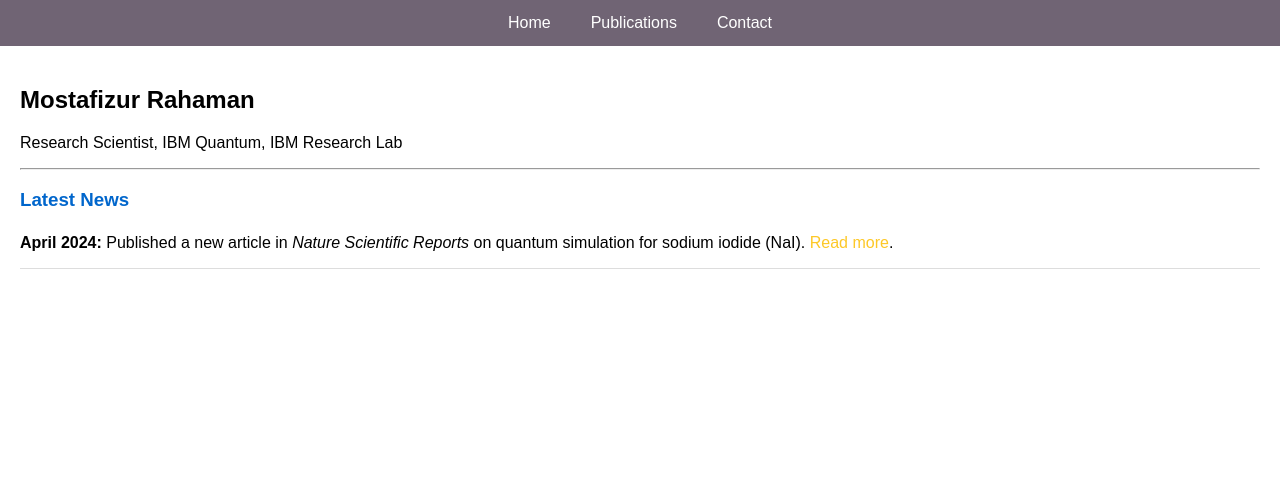
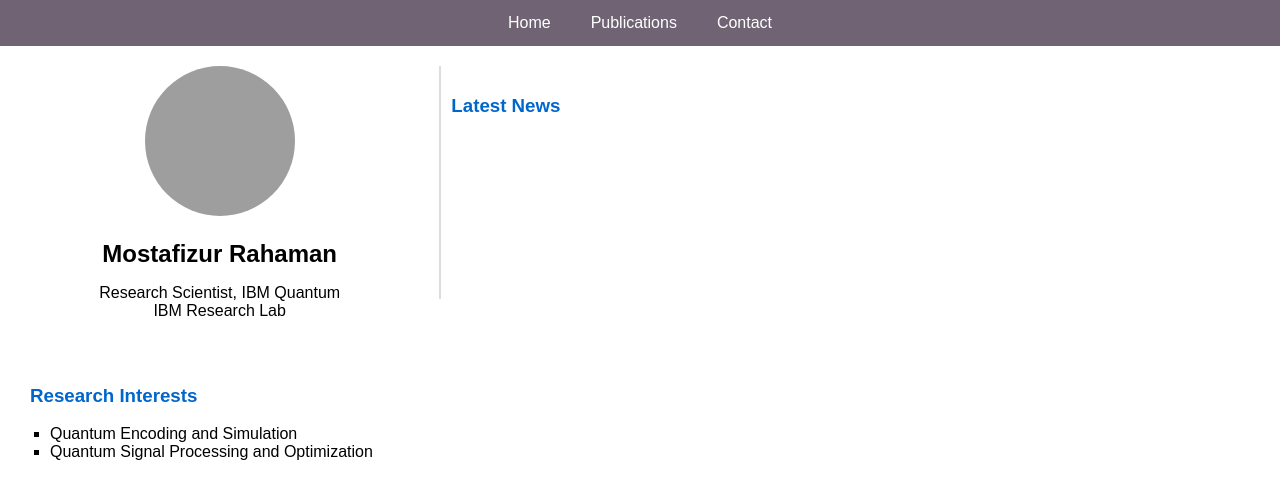
Before and after one commit to rahaman-quantum/rahaman.github.io, a Jekyll site: the page built from README.md, in a window 1280 px wide. Shown: the top 499 px of the page. Built offline with Jekyll 4.4.1, drawn with Linux system fonts in a browser that asks for light colours; our own code applies the rules of GitHub Pages for plain Markdown files; grey boxes are pictures that could not be loaded.

Commit message:
Update default.html

```diff
--- a/_layouts/default.html
+++ b/_layouts/default.html
@@ -61,40 +61,37 @@
 
   <div class="content">
     <!-- Home Tab -->
-<div id="home" class="tab active">
-  <h2>Mostafizur Rahaman</h2>
-  <p>Research Scientist, IBM Quantum, IBM Research Lab</p>
-  <hr>
+<div id="home" class="tab active" style="display: flex; flex-direction: row; align-items: flex-start; gap: 20px;">
+  <!-- Left Section: Profile -->
+  <div style="flex: 1; text-align: center;">
+    <img src="your-image.jpg" alt=" Mostafizur Rahaman L." style="width: 150px; height: 150px; border-radius: 50%; margin-bottom: 10px;">
+    <h2 style="margin: 10px 0;">Mostafizur Rahaman</h2>
+    <p>Research Scientist, IBM Quantum<br>IBM Research Lab</p>
+  </div>
 
-  <h3>Latest News</h3>
-  <ul style="list-style-type: none; padding: 0; line-height: 1.8;">
-    <li>
-      <strong>April 2024:</strong> Published a new article in <em>Nature Scientific Reports</em> on quantum simulation for sodium iodide (NaI).
-      <a href="https://www.nature.com/articles/s41598-024-60605-6" target="_blank">Read more</a>.
-    </li>
-    <li>
+  <!-- Right Section: News -->
+  <div style="flex: 2; padding: 10px; border-left: 2px solid #ddd;">
+    <h3 style="color: #0066cc;">Latest News</h3>
+    <marquee behavior="scroll" direction="up" scrollamount="2" style="height: 150px; line-height: 1.8;">
+      <ul style="list-style-type: none; padding: 0;">
+        <li>
+          <strong>April 2024:</strong> Published a new article in <em>Nature Scientific Reports</em> on quantum simulation for sodium iodide (NaI).
+          <a href="https://www.nature.com/articles/s41598-024-60605-6" target="_blank">Read more</a>.
+        </li>
+      </ul>
+    </marquee>
+  </div>
+</div>
+
+<!-- Research Interests Section -->
+<div style="margin-top: 20px; padding: 10px;">
+  <h3 style="color: #0066cc;">Research Interests</h3>
+  <ul style="list-style-type: square; padding-left: 20px;">
+    <li>Quantum Encoding and Simulation</li>
+    <li>Quantum Signal Processing and Optimization</li>
   </ul>
+</div>
 
-  <style>
-    h3 {
-      color: #0066cc;
-    }
-    ul li {
-      border-bottom: 1px solid #ddd;
-      padding-bottom: 10px;
-    }
-    ul li:last-child {
-      border: none;
-    }
-    ul li a {
-      color: #fdc827;
-      text-decoration: none;
-    }
-    ul li a:hover {
-      text-decoration: underline;
-    }
-  </style>
-</div>
 
 
     <!-- Publications Tab -->
```
